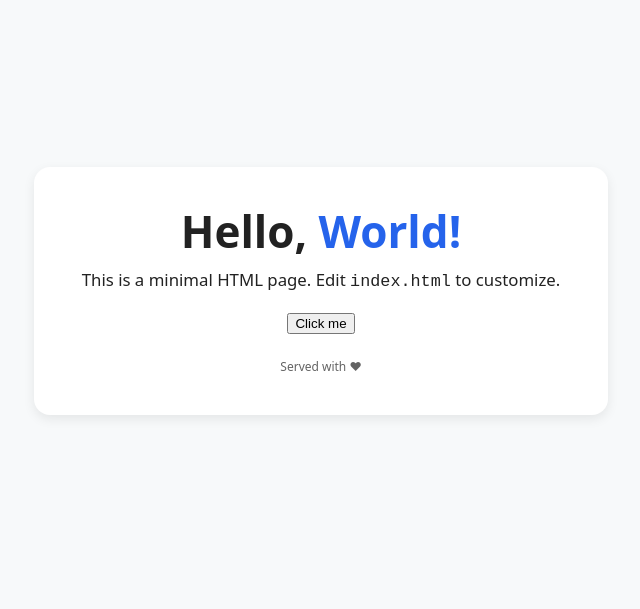
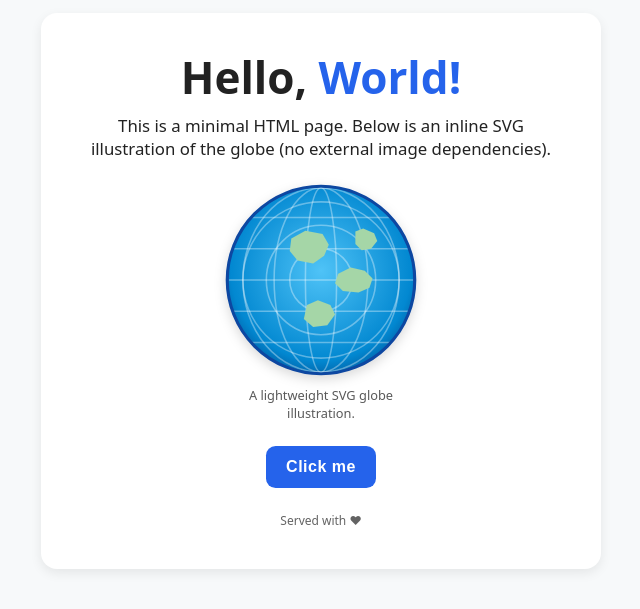
Before and after one commit to WapoInc/vmr-web, a plain HTML site: page index.html in a window 1280 px wide. Shown: the part 109-718 px from the top of the page, without its empty margins (319-959 px from the left). Drawn offline with Linux system fonts and the light colour scheme.

Commit message:
added globe image

```diff
--- a/index.html
+++ b/index.html
@@ -4,7 +4,7 @@
   <meta charset="UTF-8" />
   <title>Hello World</title>
   <meta name="viewport" content="width=device-width,initial-scale=1" />
-  <meta name="description" content="Simple Hello World page" />
+  <meta name="description" content="Simple Hello World page with a globe image" />
   <style>
     :root {
       color-scheme: light dark;
@@ -23,6 +23,9 @@
         --shadow: 0 4px 12px rgba(0,0,0,.55);
       }
     }
+    * {
+      box-sizing: border-box;
+    }
     body {
       margin: 0;
       font-family: var(--font-stack);
@@ -31,6 +34,7 @@
       display: grid;
       place-items: center;
       min-height: 100vh;
+      padding: 1rem;
     }
     main {
       padding: 2.5rem 3rem;
@@ -38,7 +42,8 @@
       border-radius: 1rem;
       box-shadow: var(--shadow);
       text-align: center;
-      max-width: 480px;
+      max-width: 560px;
+      width: 100%;
     }
     h1 {
       margin: 0 0 0.75rem;
@@ -53,6 +58,35 @@
       color: var(--accent);
       font-weight: 600;
     }
+    .globe-wrapper {
+      width: 200px;
+      margin: 1.25rem auto 1.5rem;
+      aspect-ratio: 1/1;
+      position: relative;
+    }
+    .globe-wrapper svg {
+      width: 100%;
+      height: 100%;
+      display: block;
+      filter: drop-shadow(0 4px 6px rgba(0,0,0,.15));
+    }
+    button {
+      cursor: pointer;
+      background: var(--accent);
+      color: #fff;
+      border: none;
+      border-radius: 0.6rem;
+      padding: 0.75rem 1.25rem;
+      font-size: 1rem;
+      font-weight: 600;
+      letter-spacing: 0.5px;
+      transition: background .25s;
+    }
+    button:hover,
+    button:focus-visible {
+      background: #1d4fb5;
+      outline: none;
+    }
     footer {
       margin-top: 1.5rem;
       font-size: 0.75rem;
@@ -63,8 +97,52 @@
 <body>
   <main>
     <h1>Hello, <span class="accent">World!</span></h1>
-    <p>This is a minimal HTML page. Edit <code>index.html</code> to customize.</p>
-    <button type="button" id="helloBtn" aria-label="Show greeting in console">
+    <p>This is a minimal HTML page. Below is an inline SVG illustration of the globe (no external image dependencies).</p>
+
+    <!-- Accessible Globe Image -->
+    <figure class="globe-wrapper" aria-labelledby="globeCaption">
+      <!-- Inline SVG Globe (simplified) -->
+      <svg role="img" viewBox="0 0 256 256" xmlns="http://www.w3.org/2000/svg" aria-describedby="globeDesc">
+        <title id="globeDesc">Stylized globe showing continents</title>
+        <defs>
+          <radialGradient id="earthGradient" cx="50%" cy="45%" r="60%">
+            <stop offset="0%" stop-color="#4FC3F7"/>
+            <stop offset="80%" stop-color="#0288D1"/>
+            <stop offset="100%" stop-color="#01579B"/>
+          </radialGradient>
+          <clipPath id="circleClip">
+            <circle cx="128" cy="128" r="118"/>
+          </clipPath>
+        </defs>
+
+        <!-- Outer circle -->
+        <circle cx="128" cy="128" r="120" fill="url(#earthGradient)" stroke="#0d47a1" stroke-width="4"/>
+
+        <!-- Lat / Long lines -->
+        <g stroke="rgba(255,255,255,.35)" stroke-width="2" fill="none" clip-path="url(#circleClip)">
+          <ellipse cx="128" cy="128" rx="100" ry="118"/>
+          <ellipse cx="128" cy="128" rx="60" ry="118"/>
+          <ellipse cx="128" cy="128" rx="20" ry="118"/>
+          <circle cx="128" cy="128" r="100"/>
+          <circle cx="128" cy="128" r="70"/>
+          <circle cx="128" cy="128" r="40"/>
+          <path d="M10 128h236M10 88h236M10 168h236M10 48h236M10 208h236" />
+        </g>
+
+        <!-- Continents (simplified shapes) -->
+        <g fill="#A5D6A7" clip-path="url(#circleClip)">
+          <path d="M90 75l18-10 22 4 8 14-6 14-14 10-20-4-10-12 2-16z"/>
+          <path d="M150 120l16-8 18 4 10 10-4 12-14 6-20-2-10-10 4-12z"/>
+          <path d="M110 160l14-6 16 6 6 12-10 14-18 2-12-10 4-18z"/>
+          <path d="M172 66l10-4 14 6 4 10-8 10-12 2-8-8 0-16z"/>
+        </g>
+      </svg>
+      <figcaption id="globeCaption" style="font-size:0.8rem;opacity:.75;margin-top:.4rem;">
+        A lightweight SVG globe illustration.
+      </figcaption>
+    </figure>
+
+    <button type="button" id="helloBtn" aria-label="Show greeting in dialog">
       Click me
     </button>
     <footer>
```
